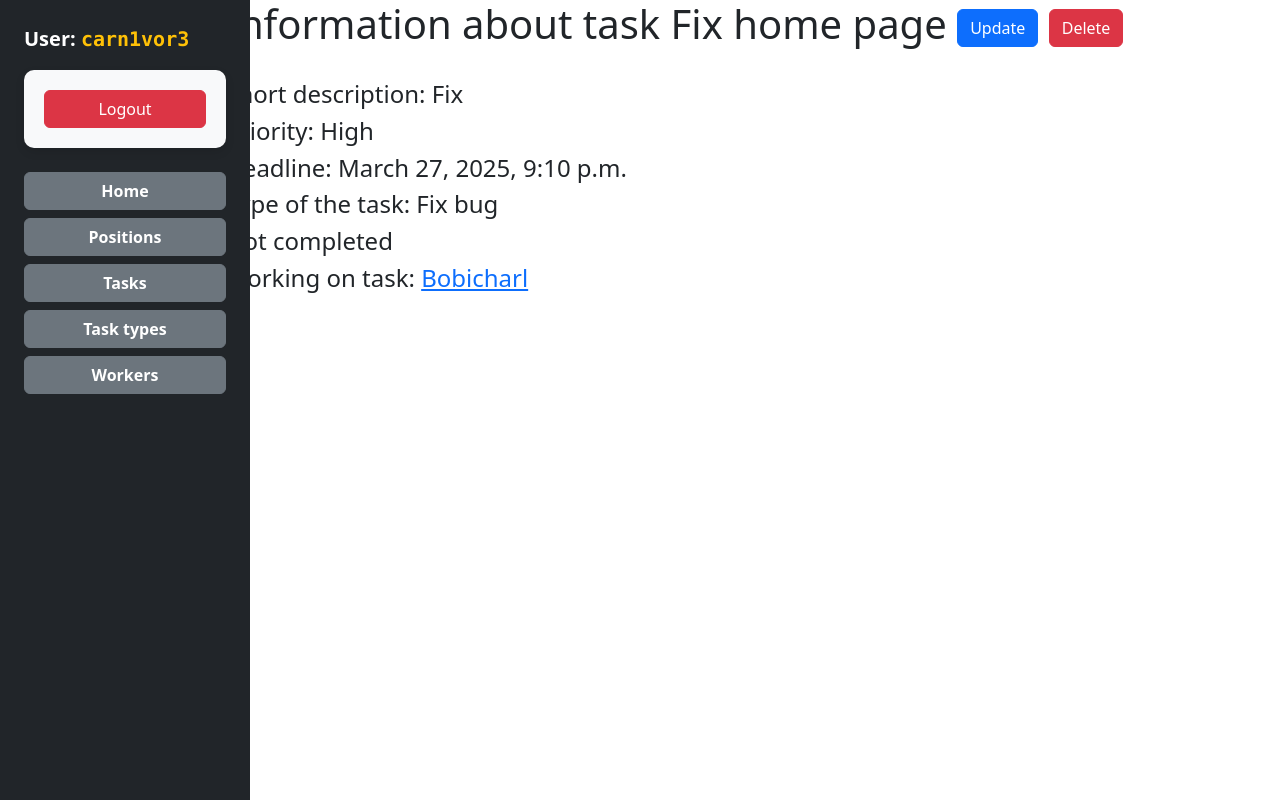
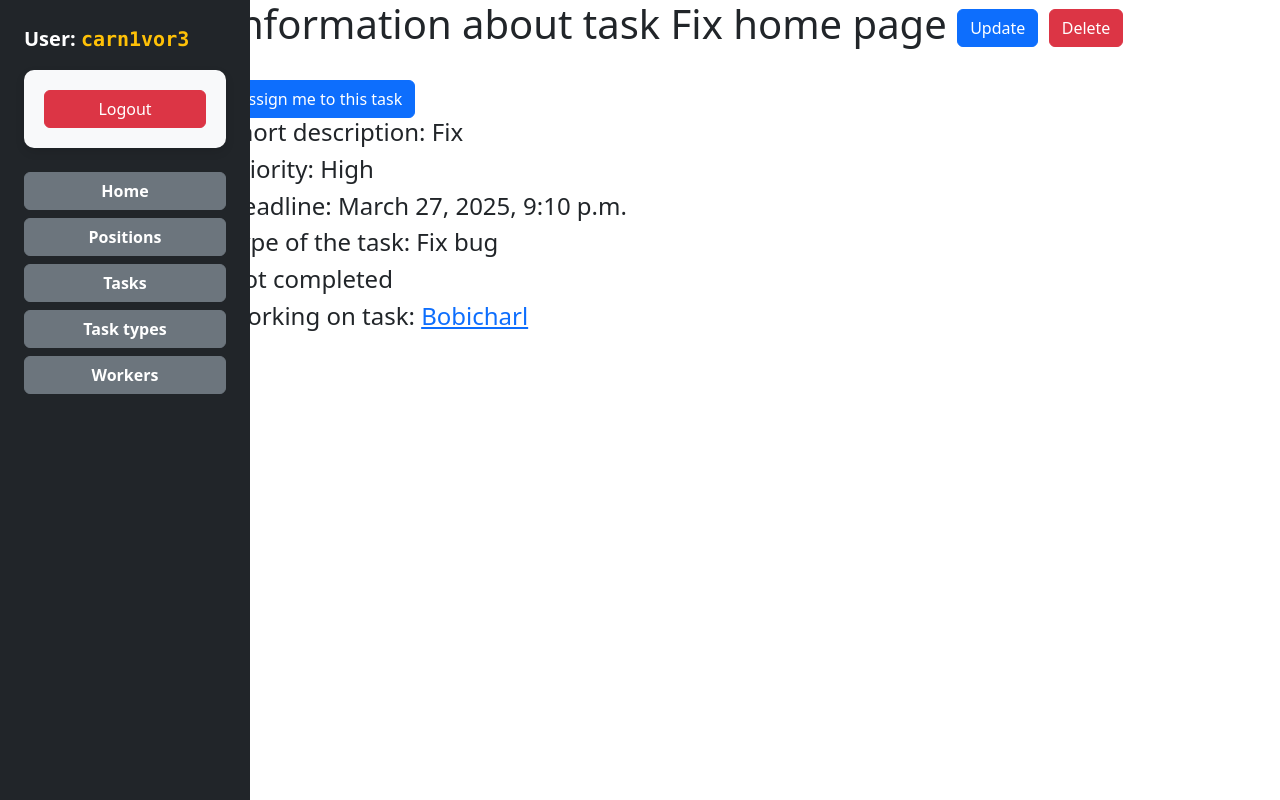
Before and after one commit to Carn1vor3/it-company-manager, a Django app: page /manager/task/1/detail/ in a window 1280 px wide. Run offline with Django 5.2, Linux system fonts and the light colour scheme; a user stored in the database is signed in; data comes from the database, SQL or seed files in the repository; both versions use the stored data as it was after the commit; parts of the project's set-up code (start-up, migrations or seed data) failed here and were passed over; some libraries are stand-ins or nearby versions.

Commit message:
add assign/unassign task functionality for task detail page

```diff
--- a/manager/urls.py
+++ b/manager/urls.py
@@ -25,6 +25,7 @@ from manager.views import (
     TaskCreateView,
     TaskUpdateView,
     TaskDeleteView,
+    task_assign_unassign,
 
 )
 
@@ -53,6 +54,7 @@ urlpatterns = [
     path("task/create/", TaskCreateView.as_view(), name="task-create"),
     path("task/<int:pk>/update/", TaskUpdateView.as_view(), name="task-update"),
     path("task/<int:pk>/delete/", TaskDeleteView.as_view(), name="task-delete"),
+    path("task/<int:pk>/assign_unassign/", task_assign_unassign, name="task-assign-unassign"),
 ]
 
 
--- a/manager/views.py
+++ b/manager/views.py
@@ -1,7 +1,8 @@
 from django.contrib.auth import get_user
 from django.contrib.auth.mixins import LoginRequiredMixin
-from django.http import HttpRequest, HttpResponse
-from django.shortcuts import render
+from django.http import HttpRequest, HttpResponse, HttpResponseRedirect
+from django.shortcuts import render, get_object_or_404
+from django.urls import reverse_lazy, reverse
 
 from manager.forms import WorkerCreationForm, WorkerPositionUpdateForm, TaskForm, PositionSearchForm, \
     TaskTypeSearchForm, TaskSearchForm, WorkerSearchForm
@@ -228,3 +229,13 @@ class TaskUpdateView(LoginRequiredMixin, UpdateView):
     template_name = "manager/task_update.html"
     context_object_name = "task"
     success_url = "/manager/task/"
+
+
+def task_assign_unassign(request:HttpRequest, pk:int):
+    task = get_object_or_404(Task, id=pk)
+    if request.user not in task.assignees.all():
+        task.assignees.add(request.user)
+    else:
+        task.assignees.remove(request.user)
+
+    return HttpResponseRedirect(reverse("manager:task-detail", args=[pk]))
--- a/templates/manager/task_detail.html
+++ b/templates/manager/task_detail.html
@@ -6,6 +6,12 @@
     <a href="{% url 'manager:task-update' pk=task_detail.id%}" class="btn btn-primary">Update</a>
     <a href="{% url 'manager:task-delete' pk=task_detail.id%}" class="btn btn-danger">Delete</a>
   </h1><br>
+    {% if user in task_detail.assignees.all %}
+      <a href="{% url 'manager:task-assign-unassign' pk=task_detail.id%}" class="btn btn-danger">Unassign me from this task</a>
+    {% else %}
+      <a href="{% url 'manager:task-assign-unassign' pk=task_detail.id%}" class="btn btn-primary">Assign me to this task</a>
+    {% endif %}
+
   <h4>
     Short description: {{ task_detail.description }}
   </h4>
```
Also changed, not shown: db.sqlite3.
